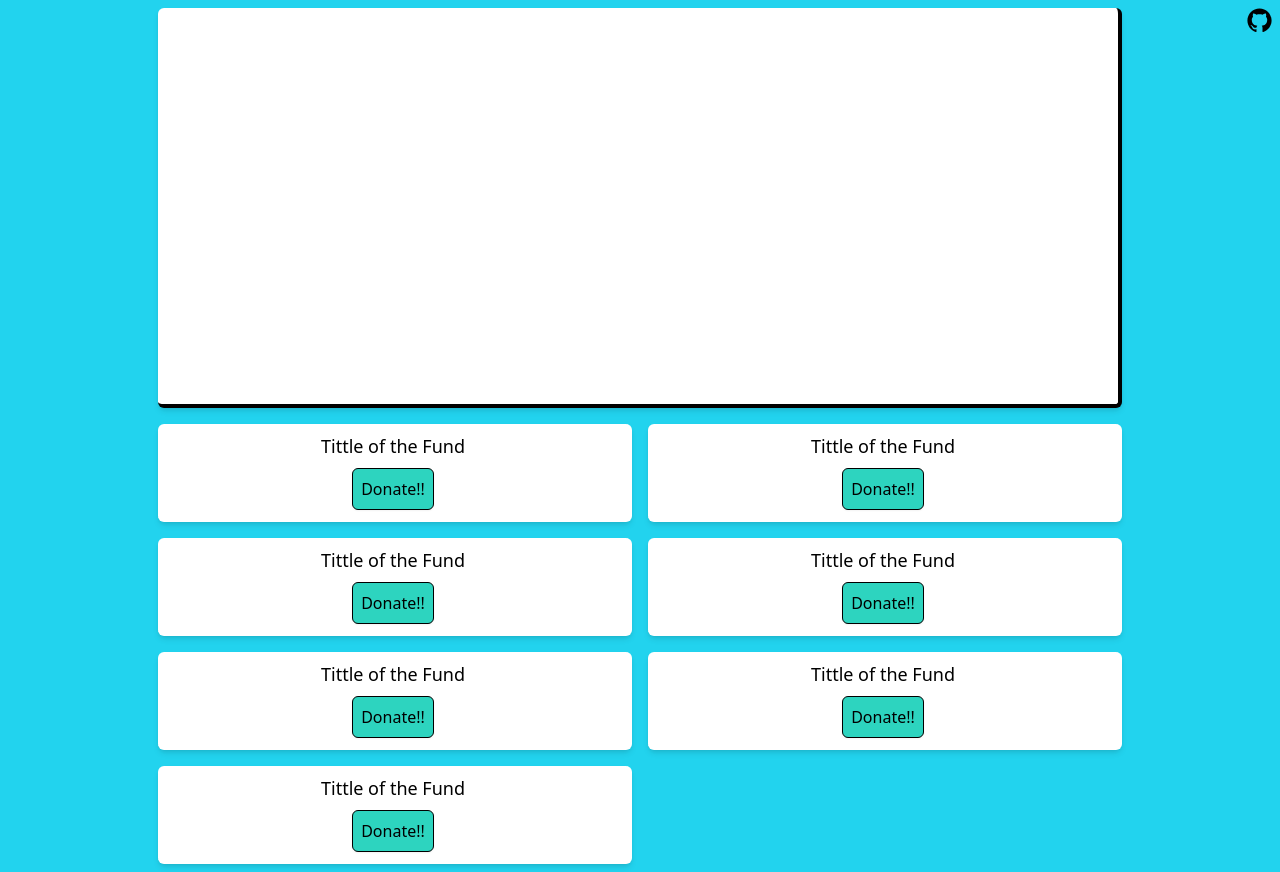
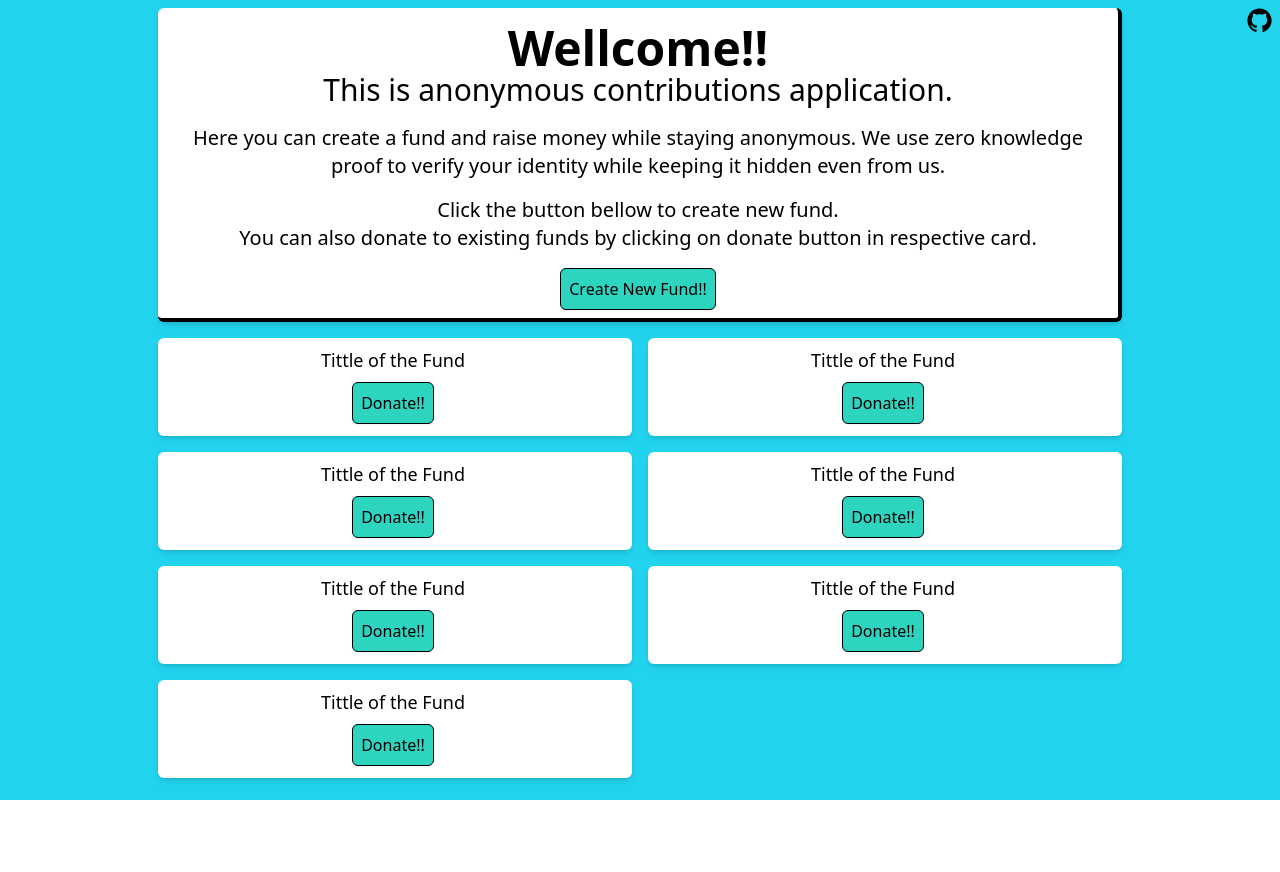
Before and after one commit to nisargsc/contribution-app, a Next.js app: page / in a window 1280 px wide. After the commit the page ends 800 px from the top, so only its background shows below. Built offline with nearby package versions, Linux system fonts and the light colour scheme.

Commit message:
tittle card content added

```diff
--- a/components/tittle_card.js
+++ b/components/tittle_card.js
@@ -1,7 +1,21 @@
 const TittleCard = ({children}) => {
     return (
-        <div className="tittle-card">
-            {children}
+        <div className="tittle-card flex items-center  flex-col">
+            <p className="m-4 text-center">
+                <span className="text-5xl font-extrabold">Wellcome!! </span>
+                <span className="text-3xl block">This is anonymous contributions application.</span>
+            </p>
+            <p className="m-2 mt-0 text-center">
+                <span className="text-xl">
+                    Here you can create a fund and raise money while staying anonymous.
+                    We use zero knowledge proof to verify your identity while keeping it hidden even from us.
+                </span>
+            </p>
+            <p className="m-2 text-center">
+                <span className="text-xl">Click the button bellow to create new fund.</span>
+                <span className="text-xl block">You can also donate to existing funds by clicking on donate button in respective card.</span>
+            </p>
+            <a className="mt-auto"><button className="button font-medium">Create New Fund!!</button></a>
         </div>
         )
     }
--- a/styles/globals.css
+++ b/styles/globals.css
@@ -8,7 +8,7 @@
 }
 
 .tittle-card {
-    @apply card min-h-[50vh] border-4 border-black border-t-0 border-l-0;
+    @apply card border-4 border-black border-t-0 border-l-0;
 }
 
 .fund-card {
```
